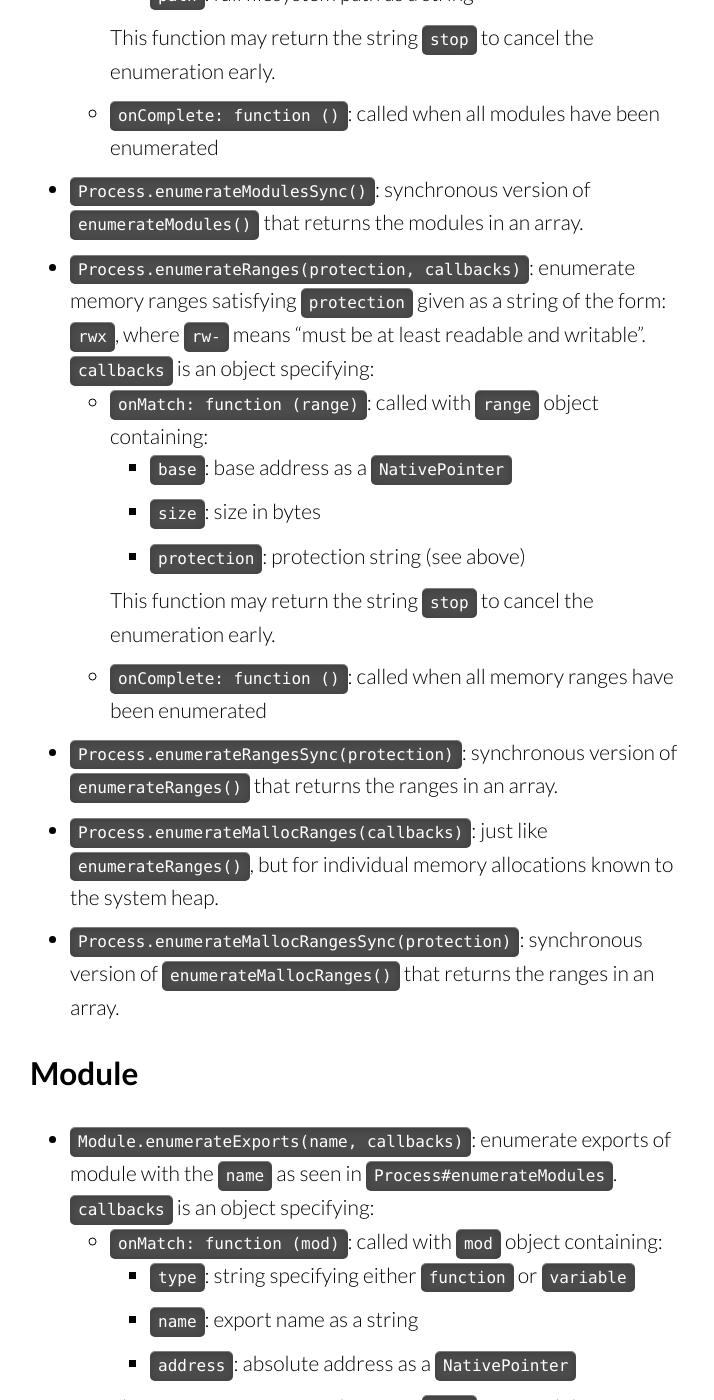
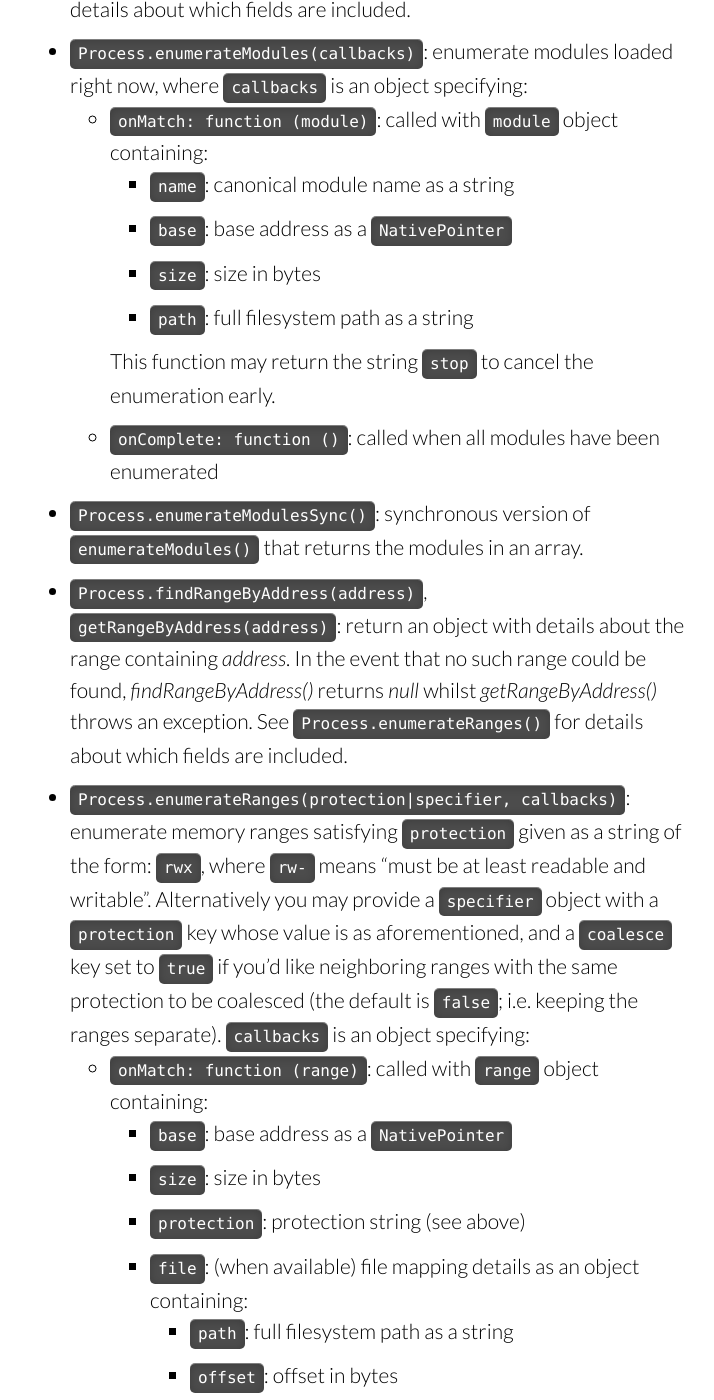
Before and after one commit to frida/frida-website, a Jekyll site: the page built from docs/javascript-api.md, in a window 1280 px wide and 1400 px high, scrolled down 3928 px. Shown: the whole window, without its empty margins (181-895 px from the left). Built offline with Jekyll 4.4.1, drawn with Linux system fonts in a browser that asks for light colours; some web fonts are replaced; some of the changed text lies outside the part shown.

Commit message:
Update the JS API reference and add notes about performance

```diff
--- a/docs/javascript-api.md
+++ b/docs/javascript-api.md
@@ -46,6 +46,16 @@ permalink: /docs/javascript-api/
     Frida-based application (it must be serializable to JSON). `data` may be
     optionally passed to include a raw payload, like a buffer returned by
     `Memory#readByteArray`.
+
+<div class="note">
+  <h5>Performance considerations</h5>
+  <p>
+    While <i>send()</i> is asynchronous, the total overhead of sending a single
+    message is not optimized for high frequencies, so that means Frida leaves
+    it up to you to batch multiple values into a single <i>send()</i>-call,
+    based on whether low delay or high throughput is desired.
+  </p>
+</div>
 
 +   `setTimeout(fn, delay)`: call `fn` after `delay` milliseconds. Returns an
     id that can be passed to `clearTimeout` to cancel it.
@@ -110,9 +120,15 @@ permalink: /docs/javascript-api/
 +   `Process.enumerateThreadsSync()`: synchronous version of
     `enumerateThreads()` that returns the threads in an array.
 
-+   `Process.getModuleByName(name)`: returns an object with details about the
-    module whose name matches `name`. See `Process.enumerateModules()` for
-    documentation about which fields are included.
++   `Process.findModuleByAddress(address)`,
+    `Process.getModuleByAddress(address)`,
+    `Process.findModuleByName(name)`,
+    `Process.getModuleByName(name)`:
+    return an object with details about the module whose *address* or *name*
+    matches the one specified. In the event that no such module could be found,
+    the *find*-prefixed functions return *null* whilst the *get*-prefixed
+    functions throw an exception.  See `Process.enumerateModules()` for
+    details about which fields are included.
 
 +   `Process.enumerateModules(callbacks)`: enumerate modules loaded right now,
     where `callbacks` is an object specifying:
@@ -131,15 +147,29 @@ permalink: /docs/javascript-api/
 +   `Process.enumerateModulesSync()`: synchronous version of
     `enumerateModules()` that returns the modules in an array.
 
-+   `Process.enumerateRanges(protection, callbacks)`: enumerate memory ranges
-    satisfying `protection` given as a string of the form: `rwx`, where `rw-`
-    means "must be at least readable and writable". `callbacks` is an object
-    specifying:
++   `Process.findRangeByAddress(address)`, `getRangeByAddress(address)`:
+    return an object with details about the range containing *address*. In the
+    event that no such range could be found, *findRangeByAddress()* returns
+    *null* whilst *getRangeByAddress()* throws an exception.  See
+    `Process.enumerateRanges()` for details about which fields are included.
+
++   `Process.enumerateRanges(protection|specifier, callbacks)`: enumerate memory
+    ranges satisfying `protection` given as a string of the form: `rwx`, where
+    `rw-` means "must be at least readable and writable". Alternatively you may
+    provide a `specifier` object with a `protection` key whose value is as
+    aforementioned, and a `coalesce` key set to `true` if you'd like neighboring
+    ranges with the same protection to be coalesced (the default is `false`;
+    i.e. keeping the ranges separate). `callbacks` is an object specifying:
 
     -   `onMatch: function (range)`: called with `range` object containing:
         -   `base`: base address as a `NativePointer`
         -   `size`: size in bytes
         -   `protection`: protection string (see above)
+        -   `file`: (when available) file mapping details as an object
+            containing:
+
+            -   `path`: full filesystem path as a string
+            -   `offset`: offset in bytes
 
         This function may return the string `stop` to cancel the enumeration
         early.
@@ -147,7 +177,7 @@ permalink: /docs/javascript-api/
     -   `onComplete: function ()`: called when all memory ranges have been
         enumerated
 
-+   `Process.enumerateRangesSync(protection)`: synchronous version of
++   `Process.enumerateRangesSync(protection|specifier)`: synchronous version of
     `enumerateRanges()` that returns the ranges in an array.
 
 +   `Process.enumerateMallocRanges(callbacks)`: just like `enumerateRanges()`,
@@ -580,6 +610,32 @@ Interceptor.attach(Module.findExportByName("libc.so", "read"), {
 
     -   `depth`: call depth of relative to other invocations
 
+<div class="note">
+  <h5>Performance considerations</h5>
+  <p>
+    The callbacks provided have a significant impact on performance. If you only
+    need to inspect arguments but do not care about the return value, or the
+    other way around, make sure you omit the callback that you don't need; i.e.
+    avoid putting your logic in <i>onEnter</i> and leaving <i>onLeave</i> in
+    there as an empty callback.
+  </p>
+  <br>
+  <p>
+    On an iPhone 6 the base overhead when providing just <i>onEnter</i> might be
+    something like 15 microseconds, and 25 microseconds with both <i>onEnter</i>
+    and <i>onLeave</i> provided.
+  </p>
+  <br>
+  <p>
+    Also be careful about intercepting calls to functions that are called a
+    bazillion times per second; while <i>send()</i> is asynchronous, the total
+    overhead of sending a single message is not optimized for high frequencies,
+    so that means Frida leaves it up to you to batch multiple values into a
+    single <i>send()</i>-call, based on whether low delay or high throughput
+    is desired.
+  </p>
+</div>
+
 +   `Interceptor.detachAll()`: detach all previously attached callbacks.
 
 +   `Interceptor.replace(target, replacement)`: replace function at `target`
@@ -636,6 +692,17 @@ Stalker.follow(Process.getCurrentThreadId(), {
   }
 });
 {% endhighlight %}
+
+<div class="note">
+  <h5>Performance considerations</h5>
+  <p>
+    The callbacks provided have a significant impact on performance. If you only
+    need periodic call summaries but do not care about the raw events, or the
+    other way around, make sure you omit the callback that you don't need; i.e.
+    avoid putting your logic in <i>onCallSummary</i> and leaving
+    <i>onReceive</i> in there as an empty callback.
+  </p>
+</div>
 
 +   `Stalker.unfollow([threadId])`: stop stalking `threadId` (or the current
     thread if omitted).
```
